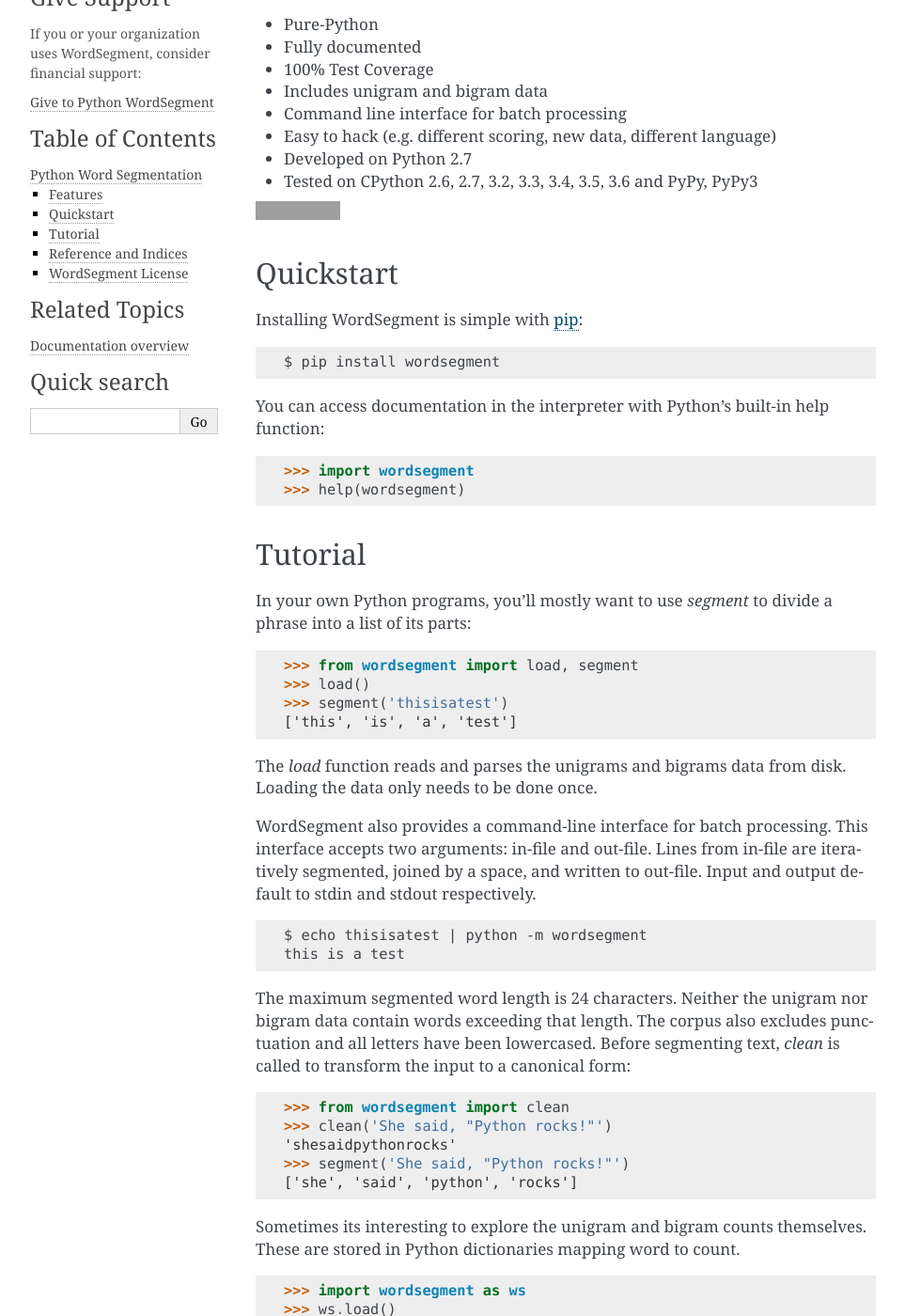
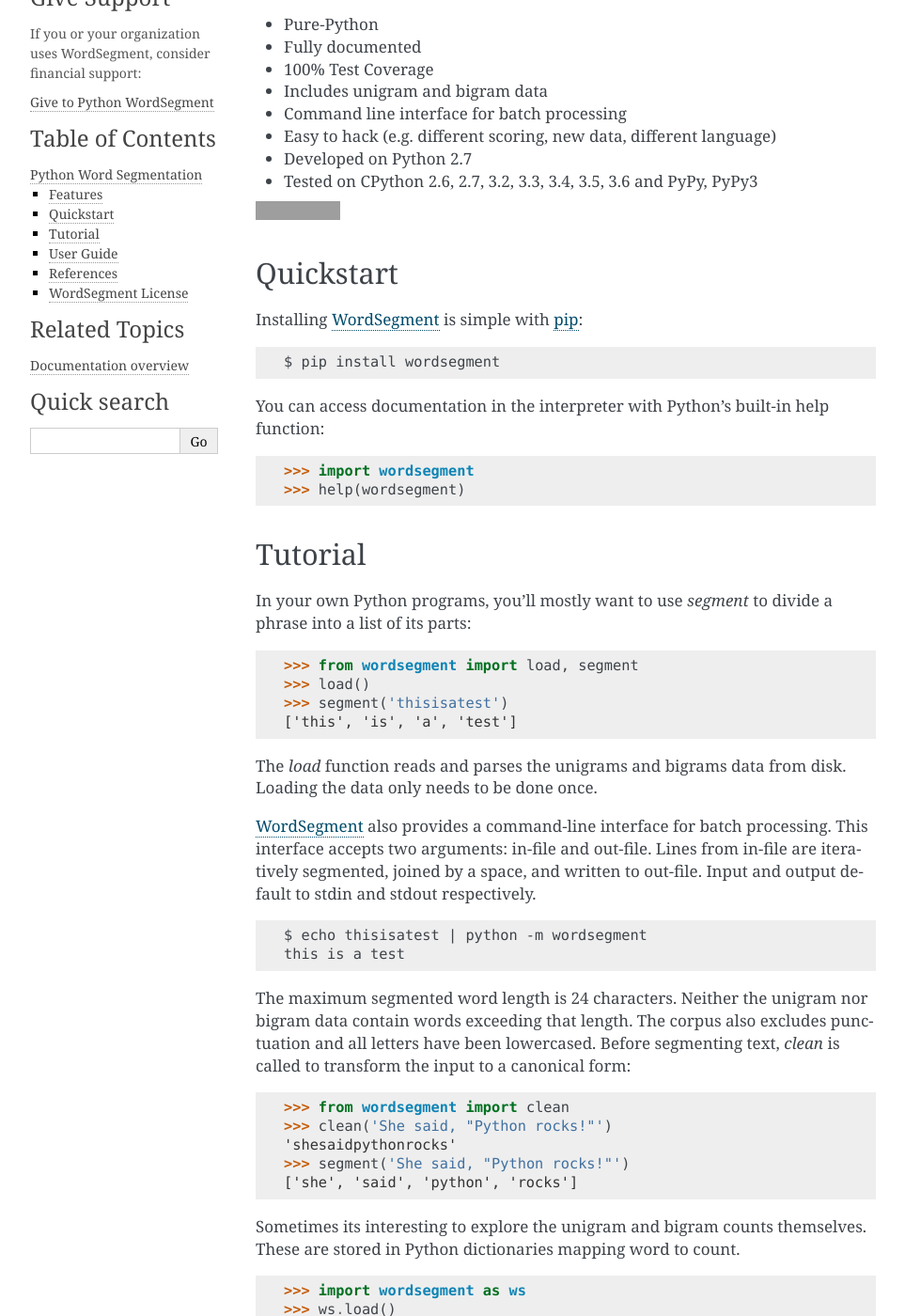
Before and after one commit to grantjenks/python-wordsegment, a Sphinx documentation site: the page built from docs/index.rst, in a window 1280 px wide and 1400 px high, scrolled down 443 px. Shown: the whole window at 94% size, without its empty margins (148-1111 px from the left). Built offline with Sphinx 7.4.7, drawn with Linux system fonts in a browser that asks for light colours; some of the changed text lies outside the part shown; grey boxes are pictures that could not be loaded.

Commit message:
Small docs fixes

```diff
--- a/README.rst
+++ b/README.rst
@@ -38,7 +38,7 @@
 Quickstart
 ----------
 
-Installing WordSegment is simple with
+Installing `WordSegment`_ is simple with
 `pip <http://www.pip-installer.org/>`_::
 
     $ pip install wordsegment
@@ -63,10 +63,10 @@
 The `load` function reads and parses the unigrams and bigrams data from
 disk. Loading the data only needs to be done once.
 
-WordSegment also provides a command-line interface for batch processing. This
-interface accepts two arguments: in-file and out-file. Lines from in-file are
-iteratively segmented, joined by a space, and written to out-file. Input and
-output default to stdin and stdout respectively. ::
+`WordSegment`_ also provides a command-line interface for batch
+processing. This interface accepts two arguments: in-file and out-file. Lines
+from in-file are iteratively segmented, joined by a space, and written to
+out-file. Input and output default to stdin and stdout respectively. ::
 
     $ echo thisisatest | python -m wordsegment
     this is a test
@@ -123,8 +123,19 @@
 The unigrams and bigrams data is stored in the `wordsegment` directory in
 the `unigrams.txt` and `bigrams.txt` files respectively.
 
-Reference and Indices
----------------------
+User Guide
+----------
+
+* `Word Segment API Reference`_
+* `Using a Different Corpus`_
+* `Python: Load dict Fast From File`_
+
+.. _`Word Segment API Reference`: http://www.grantjenks.com/docs/wordsegment/api.html
+.. _`Using a Different Corpus`: http://www.grantjenks.com/docs/wordsegment/using-a-different-corpus.html
+.. _`Python: Load dict Fast From File`: http://www.grantjenks.com/docs/wordsegment/python-load-dict-fast-from-file.html
+
+References
+----------
 
 * `WordSegment Documentation`_
 * `WordSegment at PyPI`_
--- a/docs/conf.py
+++ b/docs/conf.py
@@ -51,7 +51,7 @@
 
 # General information about the project.
 project = u'Word Segment'
-copyright = u'2016, Grant Jenks'
+copyright = u'2017, Grant Jenks'
 author = u'Grant Jenks'
 
 # The version info for the project you're documenting, acts as replacement for
--- a/docs/python-load-dict-fast-from-file.rst
+++ b/docs/python-load-dict-fast-from-file.rst
@@ -1,4 +1,3 @@
-
 Python: Load Dict Fast from File
 ================================
 
```
